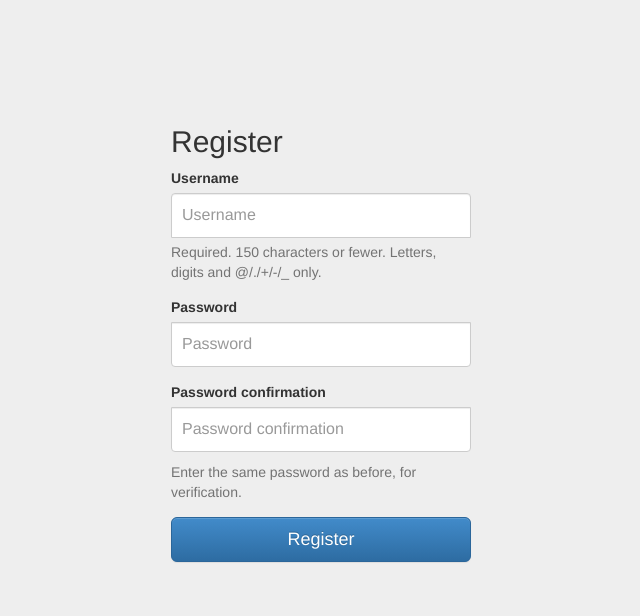
After one commit to ricardodani/django-simple-url-shortner, a Django app: page /register/ in a window 1280 px wide. The commit adds this page. Shown: the top 616 px of the page, without its empty margins (319-959 px from the left). Run offline with Django 3.2, Linux system fonts and the light colour scheme; some libraries are stand-ins or nearby versions.

Commit message:
Finished register navigation.

```diff
--- /dev/null
+++ b/simple_url_shortner/static/css/formpage.css
@@ -0,0 +1,40 @@
+body {
+  padding-top: 40px;
+  padding-bottom: 40px;
+  background-color: #eee;
+}
+
+.user-form {
+  max-width: 330px;
+  padding: 15px;
+  margin: 0 auto;
+}
+.user-form .user-form-heading,
+.user-form .checkbox {
+  margin-bottom: 10px;
+}
+.user-form .checkbox {
+  font-weight: normal;
+}
+.user-form .form-control {
+  position: relative;
+  font-size: 16px;
+  height: auto;
+  padding: 10px;
+  -webkit-box-sizing: border-box;
+     -moz-box-sizing: border-box;
+          box-sizing: border-box;
+}
+.user-form .form-control:focus {
+  z-index: 2;
+}
+.user-form input[type="text"] {
+  margin-bottom: -1px;
+  border-bottom-left-radius: 0;
+  border-bottom-right-radius: 0;
+}
+.user-form input[type="password"] {
+  margin-bottom: 10px;
+  border-top-left-radius: 0;
+  border-top-right-radius: 0;
+}
--- a/simple_url_shortner/static/js/urlshortener.js
+++ b/simple_url_shortner/static/js/urlshortener.js
@@ -4,6 +4,4 @@ $(function (){
         $('#modal-register').modal();
     });
 
-
-
 });
--- a/simple_url_shortner/urlshortener/templates/base.html
+++ b/simple_url_shortner/urlshortener/templates/base.html
@@ -20,11 +20,22 @@
       <script src="https://oss.maxcdn.com/libs/html5shiv/3.7.0/html5shiv.js"></script>
       <script src="https://oss.maxcdn.com/libs/respond.js/1.3.0/respond.min.js"></script>
     <![endif]-->
+    {% block extra_head %}
+    {% endblock %}
   </head>
 
   <body>
+    {% block navbar%}
     {% include "navbar.html" %}
+    {% endblock %}
     <div class="container" style="margin-top: 50px;">
+        {% if messages %}
+        {% for message in messages %}
+            <div class="alert alert{% if message.tags %}-{{ message.tags }}{% endif %}">
+                {{ message }}
+            </div>
+        {% endfor %}
+        {% endif %}
     {% block content %}
     {% endblock %}
     </div> <!-- /container -->
--- a/simple_url_shortner/urlshortener/templates/index.html
+++ b/simple_url_shortner/urlshortener/templates/index.html
@@ -1,7 +1,5 @@
 {% extends "base.html" %}
 {% block content %}
-
-
 
 <div class="page-header">
     <h1>Create</h1>
@@ -41,7 +39,6 @@
 </div>
 </form>
 
-
 {% if url_list %}
     <div class="page-header">
         <h1>My URL's</h1>
--- a/simple_url_shortner/urlshortener/templates/meta/bootstraped_form.html
+++ b/simple_url_shortner/urlshortener/templates/meta/bootstraped_form.html
@@ -1,11 +1,21 @@
+{% if form.errors %}
+    <div class="alert alert-danger">
+    Form validation error.
+    </div>
+{% endif %}
 {% for field in form %}
+{% csrf_token %}
 <p class="form-group {% if field.errors %}has-error{% endif %}">
-    <label target="{{ field.id_for_label }}">{{ field.label }}</label>
+    {% if not no_labels %}
+        <label target="{{ field.id_for_label }}">{{ field.label }}</label>
+    {% endif %}
     <input type="{{ field.field.widget.input_type }}" name="{{ field.name }}" class="form-control" max_length="{{ field.field..max_lenght }}" {% if field.field.widget.is_required %}required=""{% endif %} placeholder="{{ field.label }}" id="{{ field.id_for_label }}" />
     {% for error in field.errors %}
         <span class="help-block">{{ error }}</span>
     {% empty %}
+        {% if field.help_text %}
         <span class="help-block">{{ field.help_text }}</span>
+        {% endif %}
     {% endfor %}
 </p>
 {% endfor %}
--- /dev/null
+++ b/simple_url_shortner/urlshortener/templates/register.html
@@ -0,0 +1,15 @@
+{% extends "base.html" %}
+{% load staticfiles %}
+{% block extra_head %}
+    <link href="{% static "css/formpage.css" %}" rel="stylesheet">
+{% endblock %}
+{% block navbar %}
+{% endblock %}
+
+{% block content %}
+    <form class="user-form" action="{% url 'register'%}" method="POST">
+        <h2 class="user-form-heading">Register</h2>
+        {% include "meta/bootstraped_form.html" with form=user_register_form %}
+        <button class="btn btn-lg btn-primary btn-block" type="submit">Register</button>
+      </form>
+{% endblock %}
--- a/simple_url_shortner/urlshortener/urls.py
+++ b/simple_url_shortner/urlshortener/urls.py
@@ -1,6 +1,7 @@
 from django.conf.urls import patterns, url
 from django.contrib.auth.views import login, logout
 from .views import register_user
+from django.contrib.auth.forms import UserCreationForm
 
 urlpatterns = patterns(
     'urlshortener.views',
@@ -8,7 +9,10 @@ urlpatterns = patterns(
     url(r'^(?P<short_code>\w+)$', 'redirect', name='redirect'),
 
     # auth views
-    url(r'^login/$', login, {'template_name': 'index.html'}, name='login'),
+    url(r'^login/$', login,
+        {'template_name': 'login.html',
+         'extra_context': {'user_register_form': UserCreationForm}},
+        name='login'),
     url(r'^logout/$', logout, {'next_page': '/'}, name='logout'),
     url(r'^register/$', register_user, name='register'),
 )
--- a/simple_url_shortner/urlshortener/views.py
+++ b/simple_url_shortner/urlshortener/views.py
@@ -1,13 +1,15 @@
 # -*- coding: utf-8 -*-
 
 from django.shortcuts import render
-from django.http import HttpResponsePermanentRedirect, Http404
+from django.http import HttpResponsePermanentRedirect, Http404, HttpResponseRedirect
 from django.views.decorators.http import require_GET, require_POST
-from django.contrib.auth import login
+from django.contrib.auth import login, authenticate
+from django.core.urlresolvers import reverse_lazy
+from django.contrib.auth.forms import AuthenticationForm, UserCreationForm
+from django.contrib import messages
 
-from .forms import UrlCreateForm, UserRegisterForm, UserLoginForm
+from .forms import UrlCreateForm
 from .models import Url
-
 
 @require_GET
 def redirect(request, short_code):
@@ -21,16 +23,22 @@ def redirect(request, short_code):
             raise Http404()
     return HttpResponsePermanentRedirect(url.original_url)
 
-@require_POST
 def register_user(request):
-    form = UserRegisterForm(request.POST)
-    if form.is_valid():
-        user = form.save()
-        login(request, user)
-        return HttpResponseRedirect(reverse_lazy('index'))
+    if request.method == 'POST':
+        form = UserCreationForm(request.POST)
+        if form.is_valid():
+            user = form.save()
+            username = request.POST['username']
+            password = request.POST['password1']
+            user = authenticate(username=username, password=password)
+            login(request, user)
+            messages.success(request, 'User registered and logged in with success.')
+            return HttpResponseRedirect(reverse_lazy('index'))
+        else:
+            context = {'user_register_form': form}
     else:
-        context = {'user_register_form': form}
-    return render(request, 'register.html')
+        context = {'user_register_form': UserCreationForm()}
+    return render(request, 'register.html', context)
 
 
 def index(request):
@@ -45,8 +53,8 @@ def index(request):
         }
     else:
         context = {
-            'user_login_form': UserLoginForm(),
-            'user_register_form': UserRegisterForm()
+            'user_login_form': AuthenticationForm(),
+            'user_register_form': UserCreationForm()
         }
 
     if request.method == "POST":
```
Also changed, not shown: simple_url_shortner/urlshortener/forms.py (+0 -11 lines), simple_url_shortner/urlshortener/templates/login.html (+17 -0 lines), simple_url_shortner/urlshortener/templates/navbar.html (+2 -28 lines), simple_url_shortner/urlshortener/templates/register-modal.html (added, +21 -0 lines).
